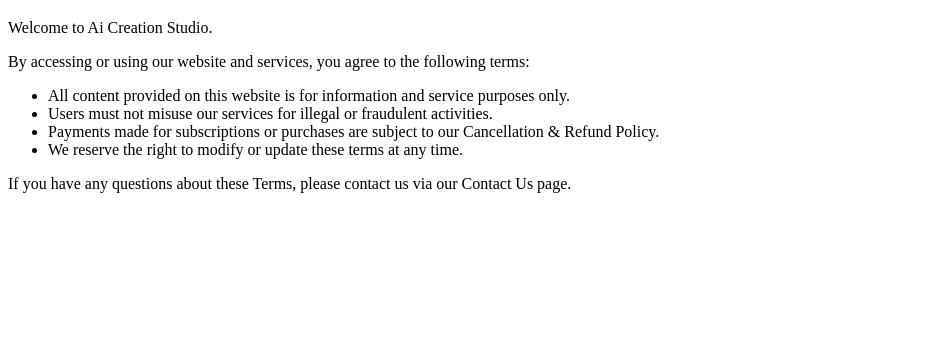
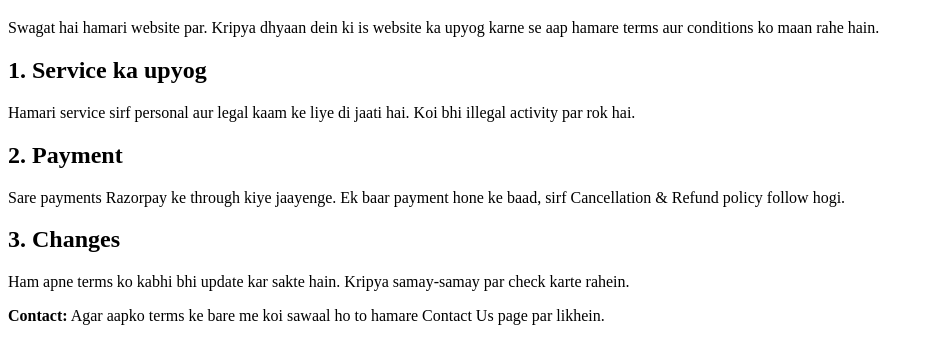
Before and after one commit to ailaboratory56-collab/Ai-creation-studio, a plain HTML site: page terms.html in a window 1280 px wide. Shown: the part 61-424 px from the top of the page, without its empty margins (0-934 px from the left). Drawn offline with Linux system fonts and the light colour scheme.

Commit message:
Update terms.html

```diff
--- a/terms.html
+++ b/terms.html
@@ -2,19 +2,21 @@
 <html lang="en">
 <head>
   <meta charset="UTF-8">
-  <meta name="viewport" content="width=device-width, initial-scale=1.0">
   <title>Terms and Conditions</title>
 </head>
 <body>
   <h1>Terms and Conditions</h1>
-  <p>Welcome to Ai Creation Studio.</p>
-  <p>By accessing or using our website and services, you agree to the following terms:</p>
-  <ul>
-    <li>All content provided on this website is for information and service purposes only.</li>
-    <li>Users must not misuse our services for illegal or fraudulent activities.</li>
-    <li>Payments made for subscriptions or purchases are subject to our Cancellation & Refund Policy.</li>
-    <li>We reserve the right to modify or update these terms at any time.</li>
-  </ul>
-  <p>If you have any questions about these Terms, please contact us via our Contact Us page.</p>
+  <p>Swagat hai hamari website par. Kripya dhyaan dein ki is website ka upyog karne se aap hamare terms aur conditions ko maan rahe hain.</p>
+
+  <h2>1. Service ka upyog</h2>
+  <p>Hamari service sirf personal aur legal kaam ke liye di jaati hai. Koi bhi illegal activity par rok hai.</p>
+
+  <h2>2. Payment</h2>
+  <p>Sare payments Razorpay ke through kiye jaayenge. Ek baar payment hone ke baad, sirf Cancellation & Refund policy follow hogi.</p>
+
+  <h2>3. Changes</h2>
+  <p>Ham apne terms ko kabhi bhi update kar sakte hain. Kripya samay-samay par check karte rahein.</p>
+
+  <p><b>Contact:</b> Agar aapko terms ke bare me koi sawaal ho to hamare Contact Us page par likhein.</p>
 </body>
 </html>
```
